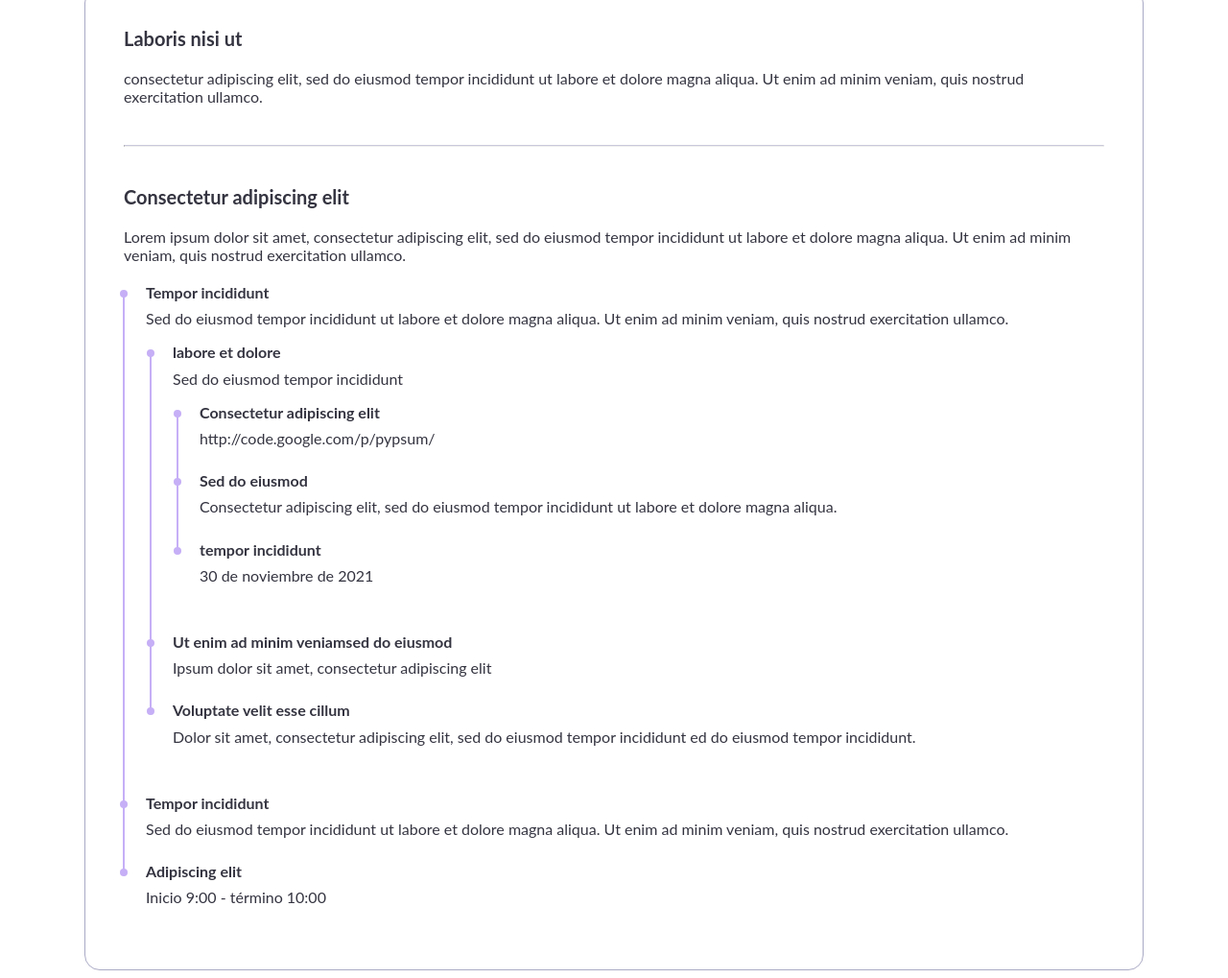
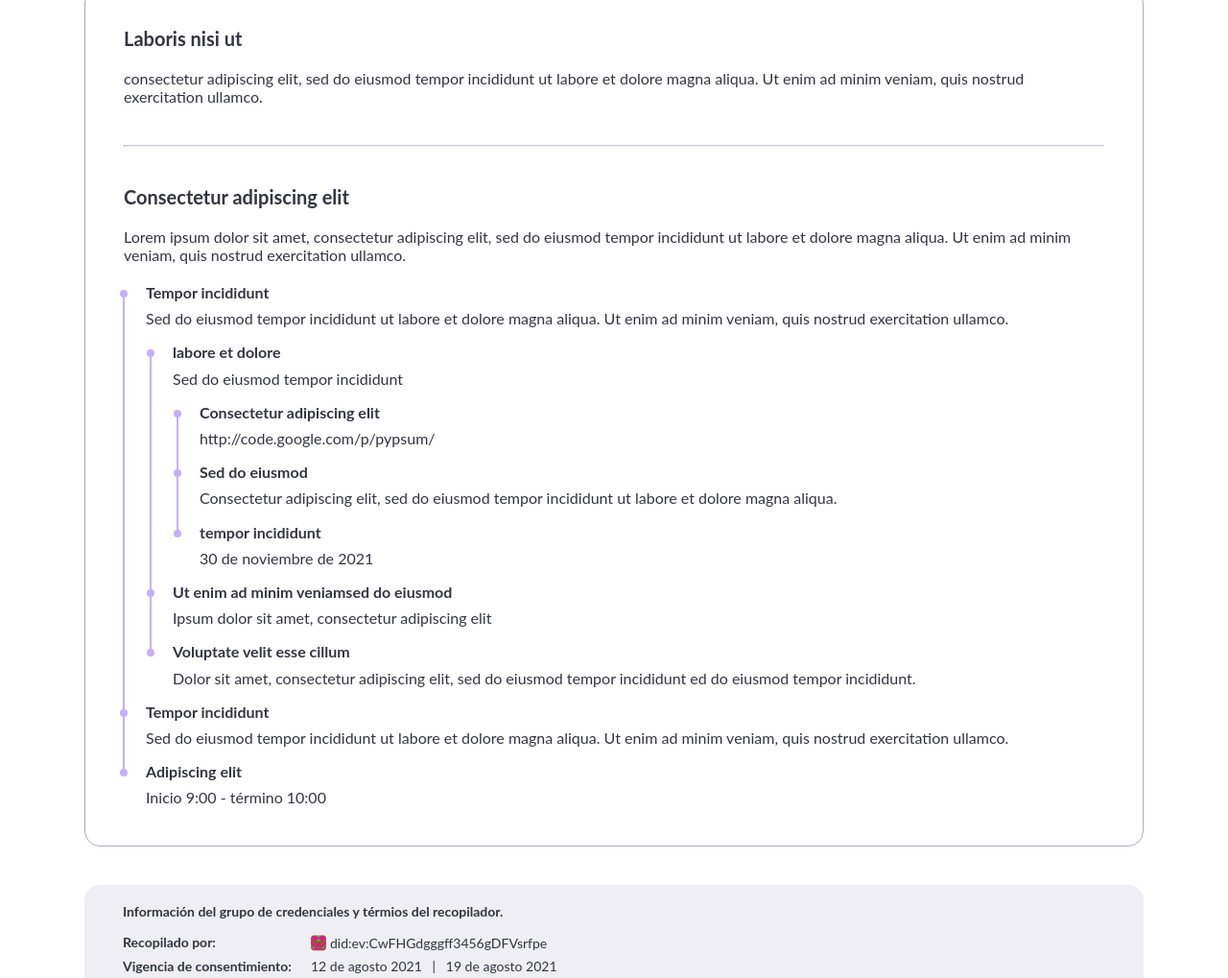
Before and after one commit to axell9641/report-template, a website: page pages/attendance-credential.html in a window 1280 px wide. Shown: the part 677-1696 px from the top of the page at 96% size. Drawn offline with nearby package versions, Linux system fonts and the light colour scheme; files that its build step writes are made by us from their sources.

Commit message:
Another fix

```diff
--- a/sass/components/_tree-like-element.scss
+++ b/sass/components/_tree-like-element.scss
@@ -49,7 +49,9 @@ ul.children li {
 ul.children li {
   position: relative;
   margin-bottom: 0;
-  padding-bottom: 2.5em;
+  &:not(:last-child) {
+    padding-bottom: 16px;
+  }
 }
 
 ul.children li:after {
```
